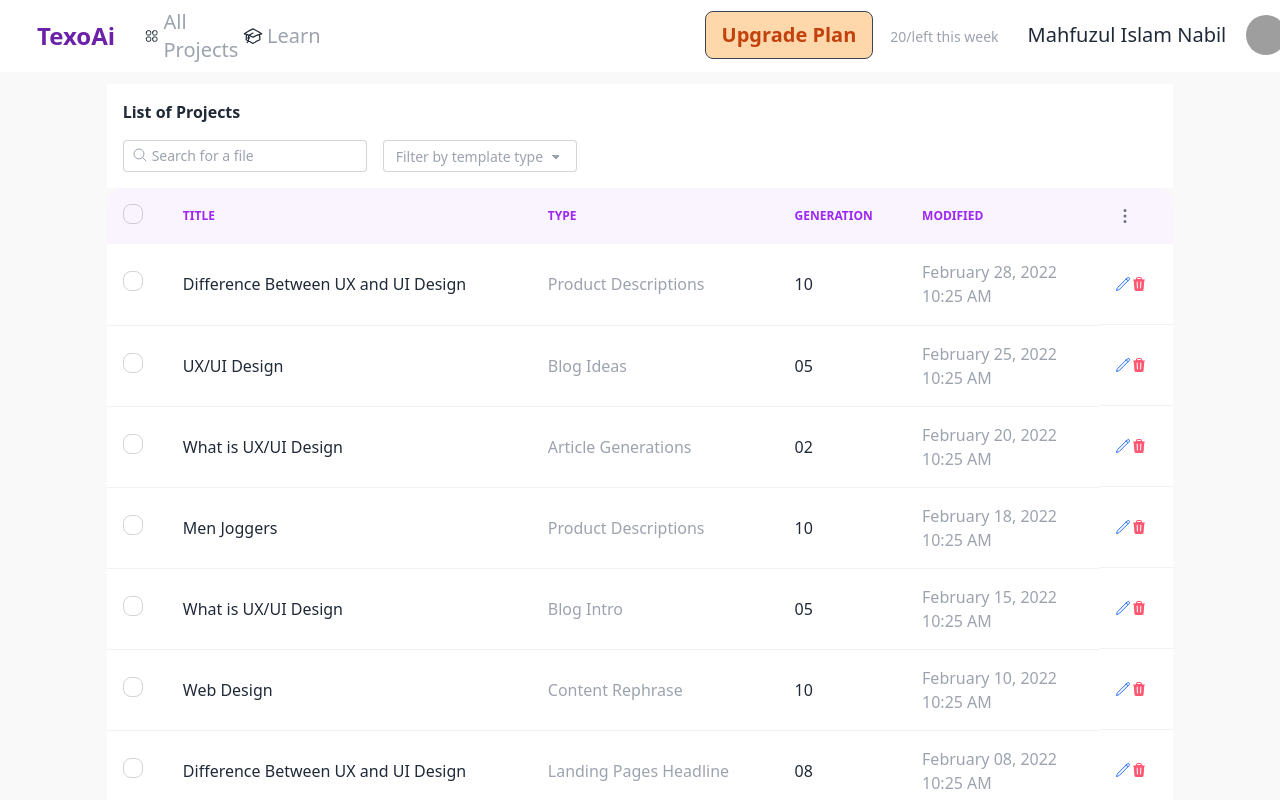
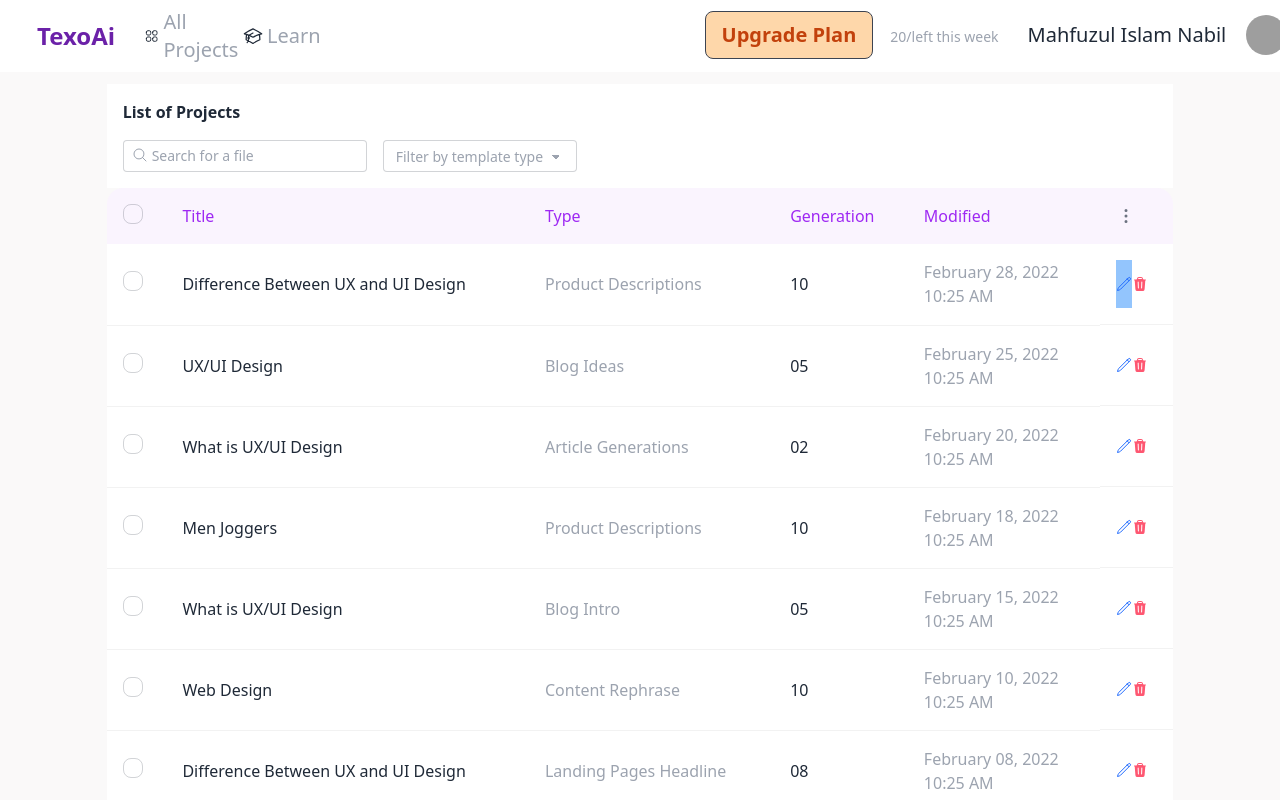
Before and after one commit to darkimpow/ai-writer-app-final, a React (Create React App) app: page /dashboard/projects in a window 1280 px wide. Shown: the top 800 px of the page. Built offline with nearby package versions, Linux system fonts and the light colour scheme; grey boxes are pictures that could not be loaded.

Commit message:
table head font size, weight, and transform

```diff
--- a/src/pages/projects/TableBody.js
+++ b/src/pages/projects/TableBody.js
@@ -19,11 +19,11 @@ export const TableBody = () => {
                                 <input type="checkbox" className="checkbox checkbox-sm" />
                             </label>
                         </th>
-                        <th className={'bg-[#faf4fe] text-[#9e28f3]'}>Title</th>
-                        <th className={'bg-[#faf4fe] text-[#9e28f3]'}>Type</th>
-                        <th className={'bg-[#faf4fe] text-[#9e28f3]'}>Generation</th>
-                        <th className={'bg-[#faf4fe] text-[#9e28f3]'}>Modified</th>
-                        <th className={'bg-[#faf4fe] text-gray-500'}>
+                        <th className={'bg-[#faf4fe] text-[#9e28f3] normal-case text-base font-normal'}>Title</th>
+                        <th className={'bg-[#faf4fe] text-[#9e28f3] normal-case text-base font-normal'}>Type</th>
+                        <th className={'bg-[#faf4fe] text-[#9e28f3] normal-case text-base font-normal'}>Generation</th>
+                        <th className={'bg-[#faf4fe] text-[#9e28f3] normal-case text-base font-normal'}>Modified</th>
+                        <th className={'bg-[#faf4fe] text-gray-500 normal-case'}>
                             <svg xmlns="http://www.w3.org/2000/svg" viewBox="0 0 20 20" fill="currentColor" className="w-5 h-5">
                                 <path d="M10 3a1.5 1.5 0 110 3 1.5 1.5 0 010-3zM10 8.5a1.5 1.5 0 110 3 1.5 1.5 0 010-3zM11.5 15.5a1.5 1.5 0 10-3 0 1.5 1.5 0 003 0z" />
                             </svg>
@@ -50,7 +50,7 @@ export const TableBody = () => {
                             </div>
                         </td>
                         <td className={'flex flex-row'}>
-                            <div>
+                            <div className={'w-4 h-12 bg-blue-300'}>
                                 <svg xmlns="http://www.w3.org/2000/svg" fill="none" viewBox="0 0 24 24" strokeWidth={1.5} stroke="#216bfe" className="w-4 h-12">
                                     <path strokeLinecap="round" strokeLinejoin="round" d="M16.862 4.487l1.687-1.688a1.875 1.875 0 112.652 2.652L6.832 19.82a4.5 4.5 0 01-1.897 1.13l-2.685.8.8-2.685a4.5 4.5 0 011.13-1.897L16.863 4.487zm0 0L19.5 7.125" />
                                 </svg>
```
